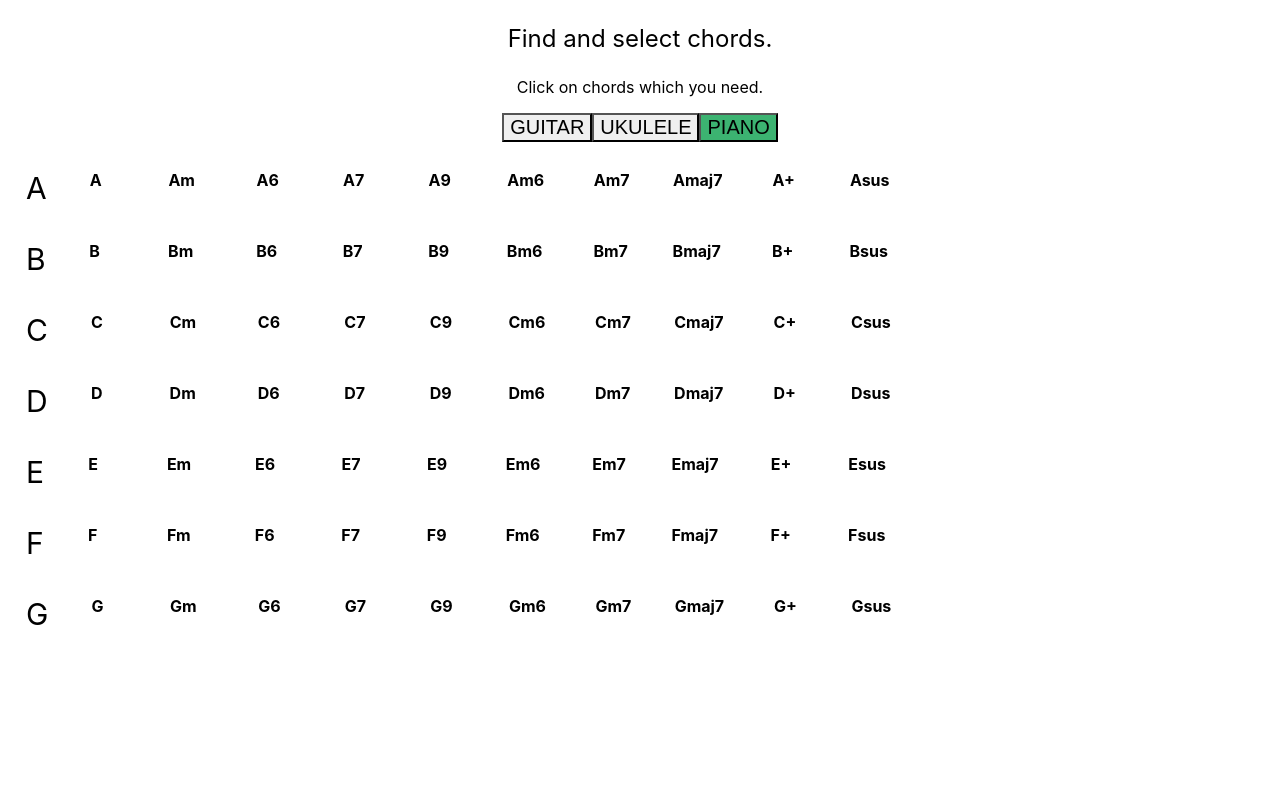
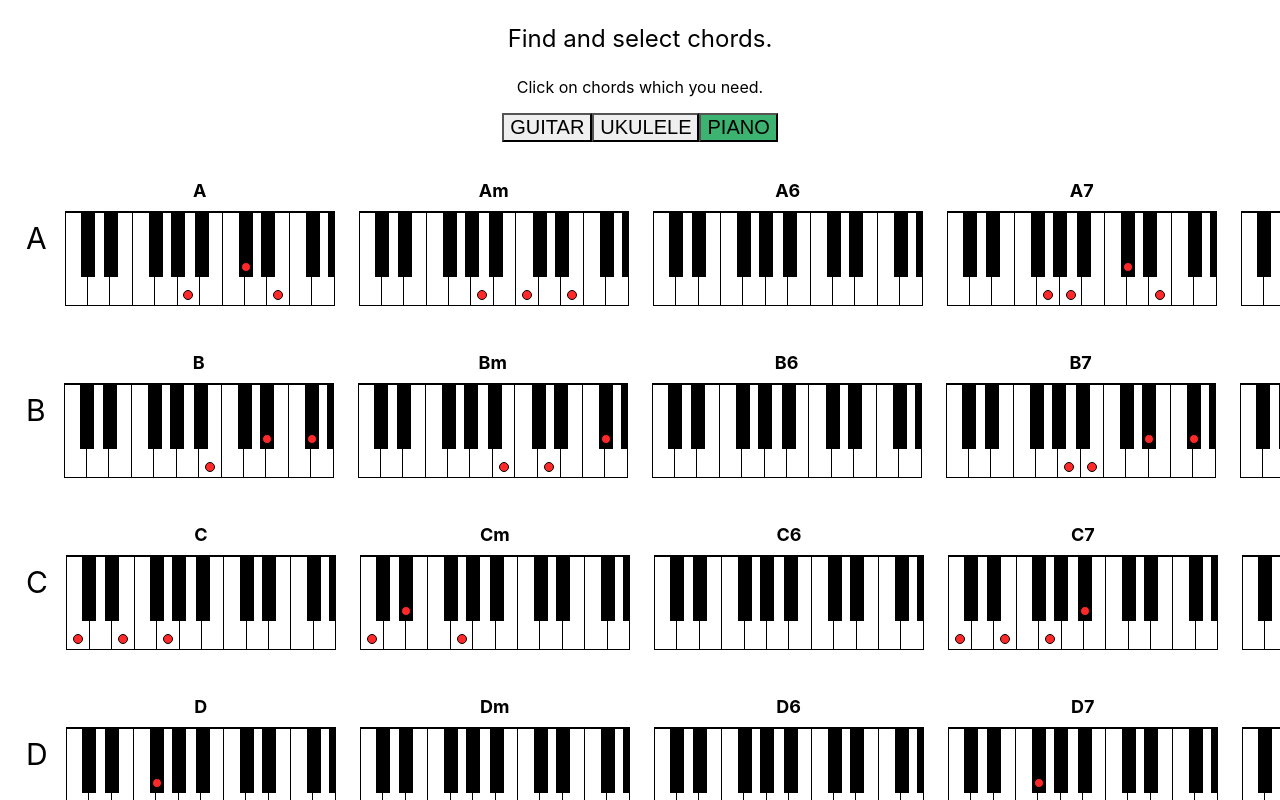
Before and after one commit to SVladikO/music_choird, a React (Create React App) app: page / in a window 1280 px wide. Both pictures are taken after a click on the button "PIANO". Shown: the top 800 px of the page. Built offline with nearby package versions, Linux system fonts and the light colour scheme.

Commit message:
Added render piano.

```diff
--- a/src/App.js
+++ b/src/App.js
@@ -34,6 +34,14 @@ ukuleleData.forEach(chordGroup => {
     })
 })
 
+const pianoChordsObj = {};
+
+pianoData.forEach(chordGroup => {
+    chordGroup.chords.forEach(chord => {
+        pianoChordsObj[chord.name] = chord.notes;
+    })
+})
+
 function App() {
     const [selectedTab, setSelectedTab] = useState(INSTRUMENT_TYPE.GUITAR);
     const [selectedChords, setSelectedChords] = useState([]);
@@ -42,13 +50,14 @@ function App() {
     const deleteChord = chord => setSelectedChords([...selectedChords.filter(c => c !== chord)]);
     const deleteAllChord = () => setSelectedChords([]);
 
-    // const renderChords = (chord, externalProps = {}) => renderChords(chordGroup,)
+    const renderGuitarChords = (chordGroup, externalProps = {}) => renderChords(chordGroup, GuitarChord, externalProps);
+    const renderPianoChords = (chordGroup, externalProps = {}) => renderChords(chordGroup, PianoChord, externalProps);
 
-    const renderChords = (chord, externalProps = {}) => (
+    const renderChords = (chord, ChordComponent, externalProps = {}) => (
         <div className={`accord-groups ${externalProps.isSelected ? "accord-groups-selected" : ""}`}>
             {!externalProps.isSelected && <div className="chord-row-name">{chord.name}</div>}
             {chord.chords.map((d, index) =>
-                <GuitarChord
+                <ChordComponent
                     key={d.name + index}
                     chord={d}
                     onChordSelect={selectChord}
@@ -81,13 +90,13 @@ function App() {
     const renderTabContent = () => {
         switch (selectedTab) {
             case INSTRUMENT_TYPE.GUITAR:
-                return guitarData.map(g => renderChords(g, {showString6: true, showString5: true}));
+                return guitarData.map(g => renderGuitarChords(g, {showString6: true, showString5: true}));
 
             case INSTRUMENT_TYPE.UKULELE:
-                return ukuleleData.map(g => renderChords(g));
+                return ukuleleData.map(g => renderGuitarChords(g));
 
             case INSTRUMENT_TYPE.PIANO:
-                return pianoData.map(g => renderChords(g, {showString6: true, showString5: true}));
+                return pianoData.map(g => renderPianoChords(g, {showString6: true, showString5: true}));
 
         }
     }
@@ -110,13 +119,14 @@ function App() {
             switch (selectedTab) {
                 case INSTRUMENT_TYPE.GUITAR:
                     chords = selectedChords.map(chordName => ({name: chordName, notes: guitarChordsObj[chordName]}))
-                    return renderChords({chords}, {showString6: true, showString5: true, isSelected: true});
+                    return renderGuitarChords({chords}, {showString6: true, showString5: true, isSelected: true});
 
                 case INSTRUMENT_TYPE.UKULELE:
                     chords = selectedChords.map(chordName => ({name: chordName, notes: ukuleleChordsObj[chordName]}))
-                    return renderChords({chords}, {isSelected: true});
+                    return renderGuitarChords({chords}, {isSelected: true});
                 case INSTRUMENT_TYPE.PIANO:
-                    return <div></div>
+                    chords = selectedChords.map(chordName => ({name: chordName, notes: pianoChordsObj[chordName]}))
+                    return renderPianoChords({chords}, {isSelected: true});
             }
         }
     }
--- a/src/components/chord/chord.style.js
+++ b/src/components/chord/chord.style.js
@@ -8,7 +8,6 @@ const tableStyle = css`
 
 export const Wrapper = styled.div`
     display: flex;
-
     flex-direction: column;
     min-width: ${p => p.width || 100}px;
     max-width: ${p => p.width || 100}px;
@@ -18,6 +17,7 @@ export const Wrapper = styled.div`
     border: solid 2px white;
     border-radius: 4px;
     padding: 6px 10px;
+    //background: mediumseagreen;
 
     &:hover {
         border: ${p => !p.isSelected ? 'solid 2px darkgreen' : ''};
@@ -36,11 +36,11 @@ export const DeleteIcon = styled.div`
     border-radius: 50%;
 `;
 export const ChordName = styled.div`
-    font-size: 16px;
+    font-size: 18px;
     font-weight: bold;
     display: flex;
     justify-content: center;
-    padding: 0 10px 15px;
+    padding: 10px;
 `;
 
 export const Table = styled.table`
--- a/src/components/piano-chord/piano-chord.js
+++ b/src/components/piano-chord/piano-chord.js
@@ -4,50 +4,49 @@ import {
     ChordName,
     Table,
     Tr,
-    Dot,
     LadNumber,
 } from '../chord/chord.style.js';
-import {TableWrapper, PianoTd, BlackBtn} from './piano-chord.style';
+import {TableWrapper, Dot, PianoTd, BlackBtn} from './piano-chord.style';
 
 export default function PianoChord(props) {
     const renderBlackButtons = notes => {
         return (
             <div>
-                <BlackBtn left={10} is={notes.includes(2)}>{2}</BlackBtn>
-                <BlackBtn left={25} is={notes.includes(4)}>{4}</BlackBtn>
-                <BlackBtn left={54} is={notes.includes(7)}>{7}</BlackBtn>
-                <BlackBtn left={69} is={notes.includes(9)}>{9}</BlackBtn>
-                <BlackBtn left={83} is={notes.includes(11)}>{11}</BlackBtn>
-                <BlackBtn left={112} is={notes.includes(14)}>{14}</BlackBtn>
-                <BlackBtn left={127} is={notes.includes(16)}>{16}</BlackBtn>
-                <BlackBtn left={155} is={notes.includes(19)}>{19}</BlackBtn>
-                <BlackBtn left={170} is={notes.includes(21)}>{21}</BlackBtn>
+                <BlackBtn left={16}>{notes.includes(2) && <Dot/>}</BlackBtn>
+                <BlackBtn left={39}>{notes.includes(4) && <Dot/>}</BlackBtn>
+                <BlackBtn left={84}>{notes.includes(7) && <Dot/>}</BlackBtn>
+                <BlackBtn left={106}>{notes.includes(9) && <Dot/>}</BlackBtn>
+                <BlackBtn left={130}>{notes.includes(11) && <Dot/>}</BlackBtn>
+                <BlackBtn left={174}>{notes.includes(14) && <Dot/>}</BlackBtn>
+                <BlackBtn left={196}>{notes.includes(16) && <Dot/>}</BlackBtn>
+                <BlackBtn left={241}>{notes.includes(19) && <Dot/>}</BlackBtn>
+                <BlackBtn left={263}>{notes.includes(21) && <Dot/>}</BlackBtn>
             </div>
         )
     }
     const renderWhiteButtons = notes => {
         return (
             <Tr>
-                <PianoTd is={notes.includes(1)}>1</PianoTd>
+                <PianoTd>{notes.includes(1) && <Dot/>}</PianoTd>
                 {/*2*/}
-                <PianoTd is={notes.includes(3)}>3</PianoTd>
+                <PianoTd>{notes.includes(3) && <Dot/>}</PianoTd>
                 {/*4*/}
-                <PianoTd is={notes.includes(5)}>5</PianoTd>
-                <PianoTd is={notes.includes(6)}>6</PianoTd>
+                <PianoTd>{notes.includes(5) && <Dot/>}</PianoTd>
+                <PianoTd>{notes.includes(6) && <Dot/>}</PianoTd>
                 {/*7*/}
-                <PianoTd is={notes.includes(8)}>8</PianoTd>
+                <PianoTd>{notes.includes(8) && <Dot/>}</PianoTd>
                 {/*9*/}
-                <PianoTd is={notes.includes(10)}>10</PianoTd>
+                <PianoTd>{notes.includes(10) && <Dot/>}</PianoTd>
                 {/*11*/}
-                <PianoTd is={notes.includes(12)}>12</PianoTd>
-                <PianoTd is={notes.includes(13)}>13</PianoTd>
+                <PianoTd>{notes.includes(12) && <Dot/>}</PianoTd>
+                <PianoTd>{notes.includes(13) && <Dot/>}</PianoTd>
                 {/*14*/}
-                <PianoTd is={notes.includes(15)}>15</PianoTd>
+                <PianoTd>{notes.includes(15) && <Dot/>}</PianoTd>
                 {/*16*/}
-                <PianoTd is={notes.includes(17)}>17</PianoTd>
-                <PianoTd is={notes.includes(18)}>18</PianoTd>
+                <PianoTd>{notes.includes(17) && <Dot/>}</PianoTd>
+                <PianoTd>{notes.includes(18) && <Dot/>}</PianoTd>
                 {/*19*/}
-                <PianoTd is={notes.includes(20)}>20</PianoTd>
+                <PianoTd>{notes.includes(20) && <Dot/>}</PianoTd>
                 {/*21*/}
             </Tr>
         );
@@ -57,7 +56,7 @@ export default function PianoChord(props) {
         <Wrapper
             isSelected={props.isSelected}
             onClick={() => !props.isSelected && props.onChordSelect(props.chord.name)}
-            width={200}
+            width={294}
         >
             {props.isSelected && <DeleteIcon onClick={e => {
                 e.stopPropagation();
--- a/src/components/piano-chord/piano-chord.style.js
+++ b/src/components/piano-chord/piano-chord.style.js
@@ -9,11 +9,11 @@ export const TableWrapper = styled.div`
 const tableStyle = css`
     border: solid 0.8px black;
     border-collapse: collapse;
+
 `;
 
 export const BlackBtn = styled.div`
-    width: 8px;
-    height: 36px;
+
     ${tableStyle};
     background: black;
     position: absolute;
@@ -21,13 +21,29 @@ export const BlackBtn = styled.div`
     left: ${p => p.left || 0}px;
     color: red;
     font-size: 6px;
+    display: flex;
+    align-items: end;
+    justify-content: center;
+    width: 12px;
+    height: 64px;
 `;
 
+export const Dot = styled.div`
+    box-sizing: border-box;
+    height: 10px;
+    width: 10px;
+    background: #ff2929;
+    border: solid 0.8px #000000;
+    border-radius: 50%;
+    margin: 0 auto 4px;
+`;
 export const PianoTd = styled.td`
     ${tableStyle};
-    width: 12px;
-    height: 44px;
+    width: 20px;
+    height: 90px;
     color: red;
     font-size: 6px;
     text-align: center;
+    vertical-align: bottom;
+
 `;
--- a/src/data/piano.js
+++ b/src/data/piano.js
@@ -1,13 +1,13 @@
 const guitarData = [
     {
         name: 'A', chords: [
-            {name: 'A', notes: []},
-            {name: 'Am', notes: []},
+            {name: 'A', notes: [10, 14, 17]},
+            {name: 'Am', notes: [10, 13, 17]},
             {name: 'A6', notes: []},
-            {name: 'A7', notes: []},
+            {name: 'A7', notes: [8, 10, 14, 17]},
             {name: 'A9', notes: []},
             {name: 'Am6', notes: []},
-            {name: 'Am7', notes: []},
+            {name: 'Am7', notes: [8, 10, 13, 17]},
             {name: 'Amaj7', notes: []},
             {name: 'A+', notes: []},
             {name: 'Asus', notes: []},
@@ -15,13 +15,13 @@ const guitarData = [
     },
     {
         name: 'B', chords: [
-            {name: 'B', notes: []},
-            {name: 'Bm', notes: []},
+            {name: 'B', notes: [12, 16, 19]},
+            {name: 'Bm', notes: [12, 15, 19]},
             {name: 'B6', notes: []},
-            {name: 'B7', notes: []},
+            {name: 'B7', notes: [10, 12, 16, 19]},
             {name: 'B9', notes: []},
             {name: 'Bm6', notes: []},
-            {name: 'Bm7', notes: []},
+            {name: 'Bm7', notes: [10,12,15,19]},
             {name: 'Bmaj7', notes: []},
             {name: 'B+', notes: []},
             {name: 'Bsus', notes: []},
@@ -29,13 +29,13 @@ const guitarData = [
     },
     {
         name: 'C', chords: [
-            {name: 'C', notes: []},
-            {name: 'Cm', notes: []},
+            {name: 'C', notes: [1, 5, 8]},
+            {name: 'Cm', notes: [1, 4, 8]},
             {name: 'C6', notes: []},
-            {name: 'C7', notes: []},
+            {name: 'C7', notes: [1, 5, 8, 11]},
             {name: 'C9', notes: []},
             {name: 'Cm6', notes: []},
-            {name: 'Cm7', notes: []},
+            {name: 'Cm7', notes: [1, 4, 8, 11]},
             {name: 'Cmaj7', notes: []},
             {name: 'C+', notes: []},
             {name: 'Csus', notes: []},
@@ -43,13 +43,13 @@ const guitarData = [
     },
     {
         name: 'D', chords: [
-            {name: 'D', notes: []},
-            {name: 'Dm', notes: []},
+            {name: 'D', notes: [3, 7, 10]},
+            {name: 'Dm', notes: [3, 6, 10]},
             {name: 'D6', notes: []},
-            {name: 'D7', notes: []},
+            {name: 'D7', notes: [3, 7, 10, 13]},
             {name: 'D9', notes: []},
             {name: 'Dm6', notes: []},
-            {name: 'Dm7', notes: []},
+            {name: 'Dm7', notes: [3, 6, 10, 13]},
             {name: 'Dmaj7', notes: []},
             {name: 'D+', notes: []},
             {name: 'Dsus', notes: []},
@@ -57,13 +57,13 @@ const guitarData = [
     },
     {
         name: 'E', chords: [
-            {name: 'E', notes: []},
-            {name: 'Em', notes: []},
+            {name: 'E', notes: [5, 9, 12]},
+            {name: 'Em', notes: [5, 8, 12]},
             {name: 'E6', notes: []},
-            {name: 'E7', notes: []},
+            {name: 'E7', notes: [5, 9, 12, 15]},
             {name: 'E9', notes: []},
             {name: 'Em6', notes: []},
-            {name: 'Em7', notes: []},
+            {name: 'Em7', notes: [5, 8, 12, 15]},
             {name: 'Emaj7', notes: []},
             {name: 'E+', notes: []},
             {name: 'Esus', notes: []},
@@ -71,13 +71,13 @@ const guitarData = [
     },
     {
         name: 'F', chords: [
-            {name: 'F', notes: []},
-            {name: 'Fm', notes: []},
+            {name: 'F', notes: [6, 10, 13]},
+            {name: 'Fm', notes: [6, 9, 13]},
             {name: 'F6', notes: []},
-            {name: 'F7', notes: []},
+            {name: 'F7', notes: [6, 10, 13, 16]},
             {name: 'F9', notes: []},
             {name: 'Fm6', notes: []},
-            {name: 'Fm7', notes: []},
+            {name: 'Fm7', notes: [6, 9, 13, 16]},
             {name: 'Fmaj7', notes: []},
             {name: 'F+', notes: []},
             {name: 'Fsus', notes: []},
@@ -85,13 +85,13 @@ const guitarData = [
     },
     {
         name: 'G', chords: [
-            {name: 'G', notes: []},
-            {name: 'Gm', notes: []},
+            {name: 'G', notes: [8, 12, 15]},
+            {name: 'Gm', notes: [8, 11, 15]},
             {name: 'G6', notes: []},
-            {name: 'G7', notes: []},
+            {name: 'G7', notes: [8, 12, 15, 18]},
             {name: 'G9', notes: []},
             {name: 'Gm6', notes: []},
-            {name: 'Gm7', notes: []},
+            {name: 'Gm7', notes: [8, 11, 15, 18]},
             {name: 'Gmaj7', notes: []},
             {name: 'G+', notes: []},
             {name: 'Gsus', notes: []},
```
